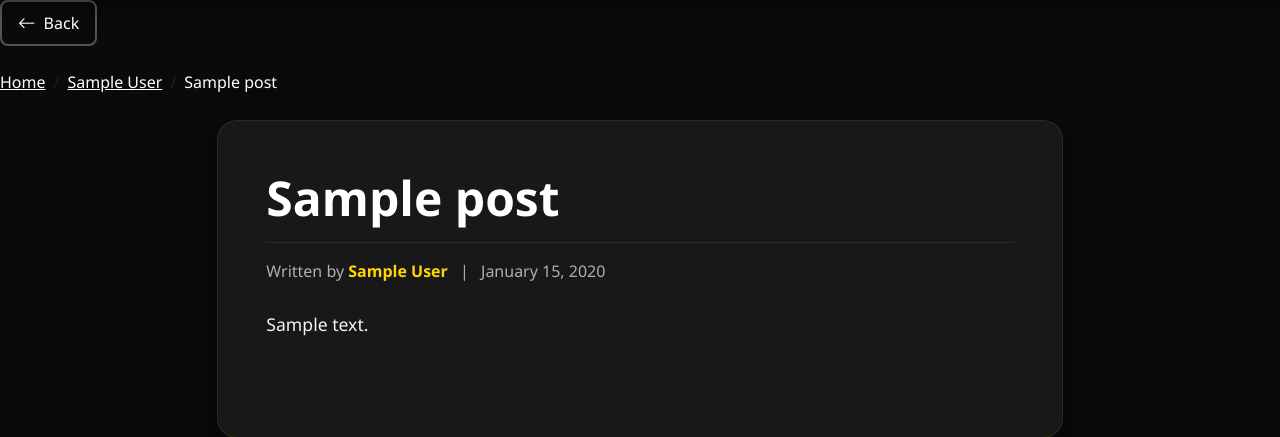
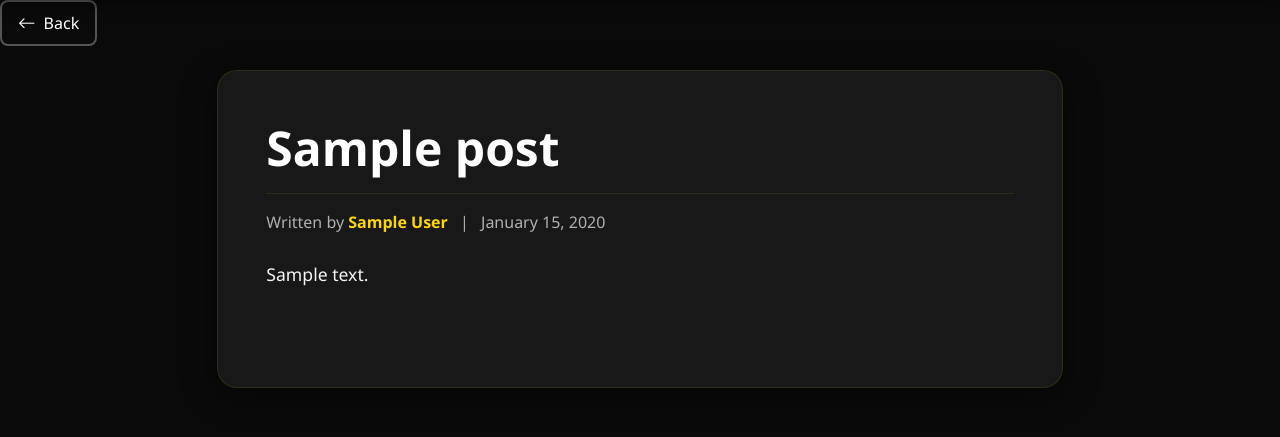
Before and after one commit to MuhammadMoueen/django-mini-projects-portfolio, a Django app: page /post/1/ in a window 1280 px wide. Shown: the part 88-525 px from the top of the page. Run offline with Django 5.2, Linux system fonts and the light colour scheme; tables that the repository leaves empty hold one stand-in row (values such as "Sample post").

Commit message:
Remove breadcrumb navigation from post detail page

```diff
--- a/django-blog-crud-system/blog/templates/blog/post_detail.html
+++ b/django-blog-crud-system/blog/templates/blog/post_detail.html
@@ -8,22 +8,6 @@
         <i class="bi bi-arrow-left"></i> Back
     </a>
 </div>
-
-<nav aria-label="breadcrumb" class="mb-4">
-    <ol class="breadcrumb bg-transparent">
-        <li class="breadcrumb-item"><a href="{% url 'home' %}" class="text-white">Home</a></li>
-        <li class="breadcrumb-item">
-            <a href="{% url 'author_posts' post.author.username %}" class="text-white">
-                {% if post.author.first_name or post.author.last_name %}
-                    {{ post.author.first_name }} {{ post.author.last_name }}
-                {% else %}
-                    {{ post.author.username }}
-                {% endif %}
-            </a>
-        </li>
-        <li class="breadcrumb-item active text-white" aria-current="page">{{ post.title|truncatewords:5 }}</li>
-    </ol>
-</nav>
 
 <div class="row justify-content-center">
     <div class="col-lg-8">
```
